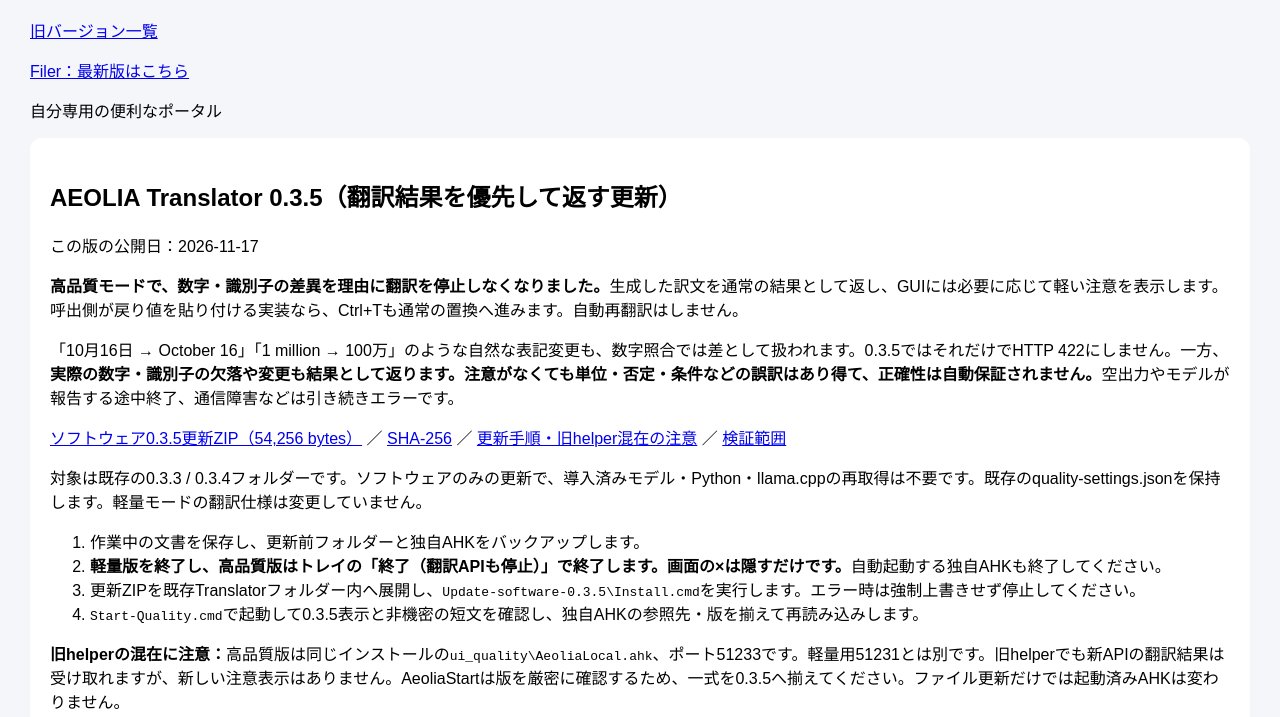
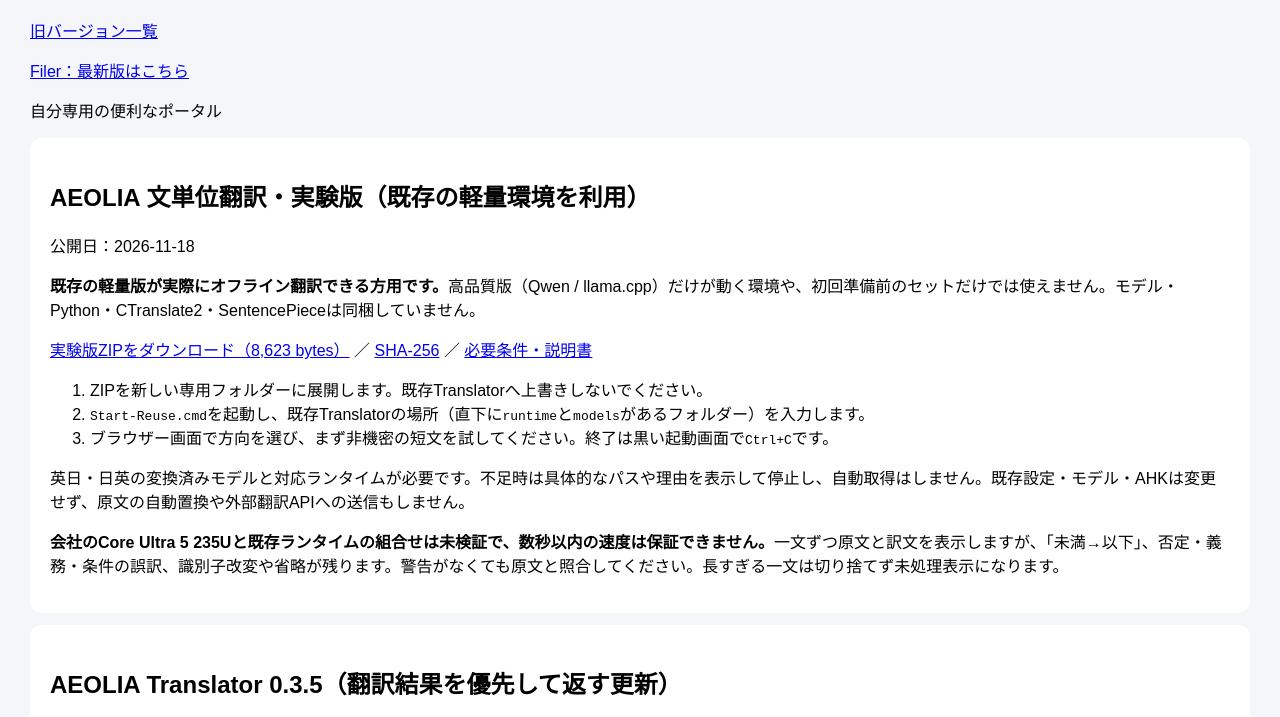
Before and after one commit to takami0606/takami0606.github.io, a plain HTML site: page index.html in a window 1280 px wide. Shown: the part 70-787 px from the top of the page. Drawn offline with Linux system fonts and the light colour scheme.

Commit message:
Publish isolated sentence translation experiment using existing lightweight runtime

```diff
--- a/index.html
+++ b/index.html
@@ -42,6 +42,20 @@
   <h1>Locker Room</h1><p><a href="archive.html">旧バージョン一覧</a></p>
   <p class="filer-jump"><a href="#aeolia-filer-latest">Filer：最新版はこちら</a></p>
   <p>自分専用の便利なポータル</p>
+
+  <section class="card" id="aeolia-sentence-experiment">
+    <h2>AEOLIA 文単位翻訳・実験版（既存の軽量環境を利用）</h2>
+    <p class="release-date">公開日：2026-11-18</p>
+    <p><strong>既存の軽量版が実際にオフライン翻訳できる方用です。</strong>高品質版（Qwen / llama.cpp）だけが動く環境や、初回準備前のセットだけでは使えません。モデル・Python・CTranslate2・SentencePieceは同梱していません。</p>
+    <p><a href="downloads/AEOLIA-Sentence-Reuse-20261118.zip">実験版ZIPをダウンロード（8,623 bytes）</a> ／ <a href="downloads/AEOLIA-Sentence-Reuse-20261118.zip.sha256">SHA-256</a> ／ <a href="downloads/README-Sentence-Reuse-20261118.txt">必要条件・説明書</a></p>
+    <ol>
+      <li>ZIPを新しい専用フォルダーに展開します。既存Translatorへ上書きしないでください。</li>
+      <li><code>Start-Reuse.cmd</code>を起動し、既存Translatorの場所（直下に<code>runtime</code>と<code>models</code>があるフォルダー）を入力します。</li>
+      <li>ブラウザー画面で方向を選び、まず非機密の短文を試してください。終了は黒い起動画面で<code>Ctrl+C</code>です。</li>
+    </ol>
+    <p>英日・日英の変換済みモデルと対応ランタイムが必要です。不足時は具体的なパスや理由を表示して停止し、自動取得はしません。既存設定・モデル・AHKは変更せず、原文の自動置換や外部翻訳APIへの送信もしません。</p>
+    <p><strong>会社のCore Ultra 5 235Uと既存ランタイムの組合せは未検証で、数秒以内の速度は保証できません。</strong>一文ずつ原文と訳文を表示しますが、「未満→以下」、否定・義務・条件の誤訳、識別子改変や省略が残ります。警告がなくても原文と照合してください。長すぎる一文は切り捨てず未処理表示になります。</p>
+  </section>
 
   <section class="card" id="aeolia-translator">
     <h2>AEOLIA Translator 0.3.5（翻訳結果を優先して返す更新）</h2>
```
Also changed, not shown: downloads/README-Sentence-Reuse-20261118.txt (added), 2 other files.
